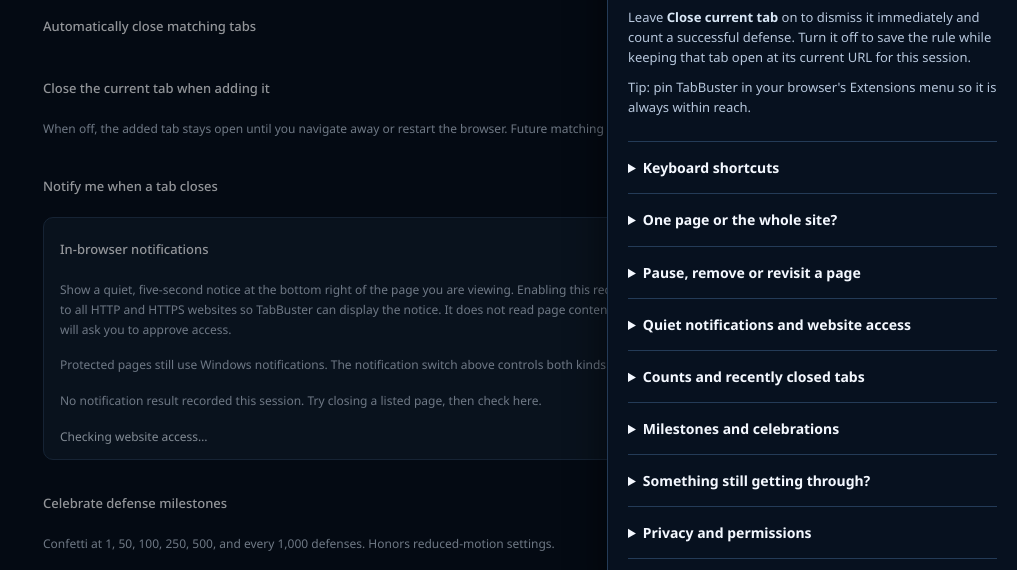
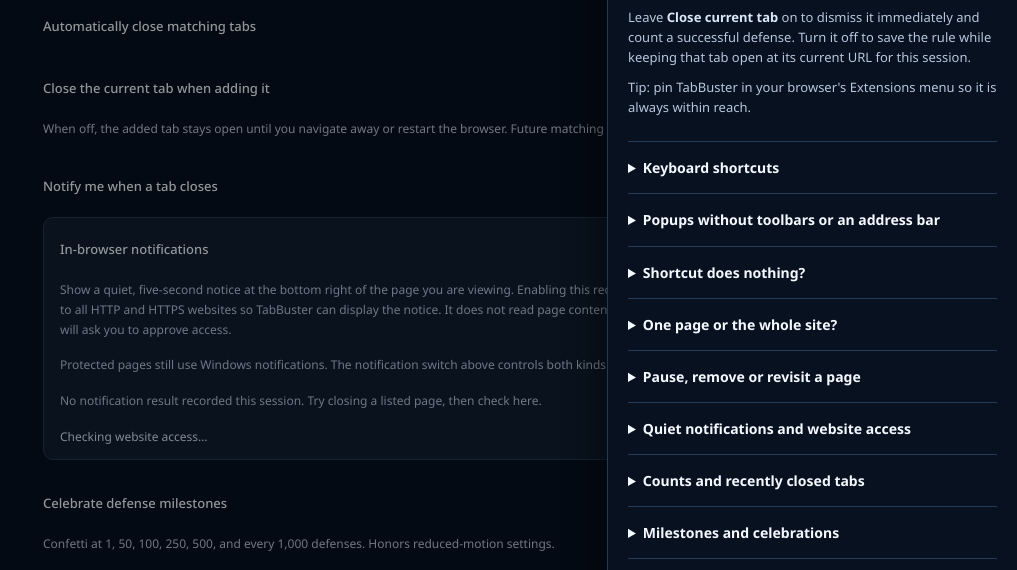
Before and after one commit to digitalchet/TabBuster, a browser extension: page TabBuster/settings.html in a window 1280 px wide. Both pictures are taken after a click on the button "Open help". Shown: the part 201-771 px from the top of the page, without its empty margins (263-1280 px from the left). Drawn offline with Linux system fonts and the light colour scheme.

Commit message:
Explain embedded popup rules and shortcut troubleshooting in Help

```diff
--- a/TabBuster/settings.html
+++ b/TabBuster/settings.html
@@ -23,6 +23,8 @@
   <div class="help-content">
     <details open><summary>Start with an unwanted tab</summary><p>Open the TabBuster toolbar menu and click <strong>Add this tab/site</strong> to add the current page. Use the arrow for <strong>Add entire hostname</strong>.</p><p>Leave <strong>Close current tab</strong> on to dismiss it immediately and count a successful defense. Turn it off to save the rule while keeping that tab open at its current URL for this session.</p><p>Tip: pin TabBuster in your browser's Extensions menu so it is always within reach.</p></details>
     <details><summary>Keyboard shortcuts</summary><p>Press <strong>Alt+Shift+B</strong> (Option+Shift+B on Mac) to add the active page. It follows your <strong>Close the current tab when adding it</strong> preference, even while automatic closing is paused. Embedded data pages can also be added with this shortcut. Only their exact fingerprint is saved, not their contents; changed content needs adding again. Embedded pages have no hostname. Browser settings pages cannot be added.</p><p>Change the shortcut or assign <strong>Add the current hostname</strong> in your browser’s Extensions → Keyboard shortcuts. In Chrome, open <code>chrome://extensions/shortcuts</code>; in Opera/GX, open <code>opera://extensions/shortcuts</code>. If the suggested shortcut is already in use, assign another combination there.</p></details>
+    <details><summary>Popups without toolbars or an address bar</summary><p>Click inside the unwanted popup to focus it, then press your <strong>Add page</strong> shortcut. Focus the popup itself rather than its separate DevTools window. No toolbar button or right-click menu is needed.</p><p>Some popups contain an embedded <code>data:</code> page instead of a website address. TabBuster saves a SHA-256 fingerprint of that address, not the page contents. Future exact matches close automatically; other embedded pages remain unaffected. Navigation fragments are ignored, but changes to content or encoding require adding the popup again.</p><p>These entries appear as <strong>Exact embedded page</strong> with a short fingerprint in your closing list. Remove them there like any other rule. Closure history and notices call them <strong>Embedded page</strong>; private-window closures remain labelled <strong>Private tab</strong>.</p><p>Embedded pages have no hostname, so use <strong>Add page</strong>, not <strong>Add hostname</strong>. A website linked from the popup is a separate destination; blocking that link does not block the embedded popup.</p><p>Your close-on-add preference, pause setting, closure counts and notifications work as usual. With close-on-add off, the current popup stays open at its current address for this session; future matching popups close while automatic closing is enabled.</p></details>
+    <details><summary>Shortcut does nothing?</summary><p>Open this browser’s <strong>Extensions → Keyboard shortcuts</strong> and check TabBuster’s <strong>Add page</strong> assignment. Chrome and Opera have separate assignments. If necessary, choose another combination and use the <strong>In Chrome</strong> or equivalent browser scope.</p><p>After updating, reload TabBuster from the Extensions page, then reopen Settings. Focus the unwanted page, press the shortcut, and return to <strong>Keyboard shortcuts</strong> in Settings to read the timestamped result.</p><p><strong>No shortcut received this session</strong> means TabBuster has not recorded a keypress since the browser or extension session restarted. Check the assignment and focus, then try an ordinary website. <strong>Added to the list</strong> with the tab still open may simply mean close-on-add is off. A received-but-unsupported result means the address type cannot be added; browser settings and other extension pages remain unsupported.</p><p>Reloading is sufficient for normal updates. Avoid removing and reinstalling TabBuster when troubleshooting: removal clears your saved rules, preferences and counts.</p></details>
     <details><summary>One page or the whole site?</summary><p><strong>Only this page</strong> matches its hostname, port and exact path. Query strings and #fragments are ignored; HTTP and HTTPS both match. A trailing slash makes a different path.</p><p><strong>Every page on this hostname</strong> closes all paths on that hostname. The www version and other subdomains need separate entries. Wildcards are not supported.</p><p>To add a page that disappears too quickly, paste its URL into Settings. Start with a page rule when you want to keep the rest of a site available.</p></details>
     <details><summary>Pause, remove or revisit a page</summary><p>Turn on <strong>Pause automatic closing</strong> in the toolbar popup, or turn off <strong>Automatically close matching tabs</strong> in Settings. Both controls update the same preference. Resume by turning Pause off; existing matching tabs may then close. Your list stays saved. Remove a rule to stop matching it permanently.</p><p>Listed pages also close when opened deliberately. Pause before revisiting one. The toolbar's explicit <strong>Close current tab</strong> choice still works while automatic closing is paused.</p><p>Rules apply immediately to open tabs. Closing a window's last tab may close that window. The keep-open exception ends when its URL changes or the browser/extension session restarts.</p></details>
     <details><summary>Quiet notifications and website access</summary><p><strong>Notify me when a tab closes</strong> controls all closure notices. Windows notifications work without website access.</p><p>For a five-second, bottom-right webpage notice, enable <strong>In-browser notifications</strong> in Settings and approve the browser's request for HTTP/HTTPS website access. Turning it off revokes that optional access. Declining does not affect tab closing.</p><p>The notice shows the closed hostname. Rapid closures share one notice; click × to dismiss it early. Protected pages, including browser settings and extension stores, use a desktop notification instead. Windows Do Not Disturb can hide that fallback.</p></details>
```
